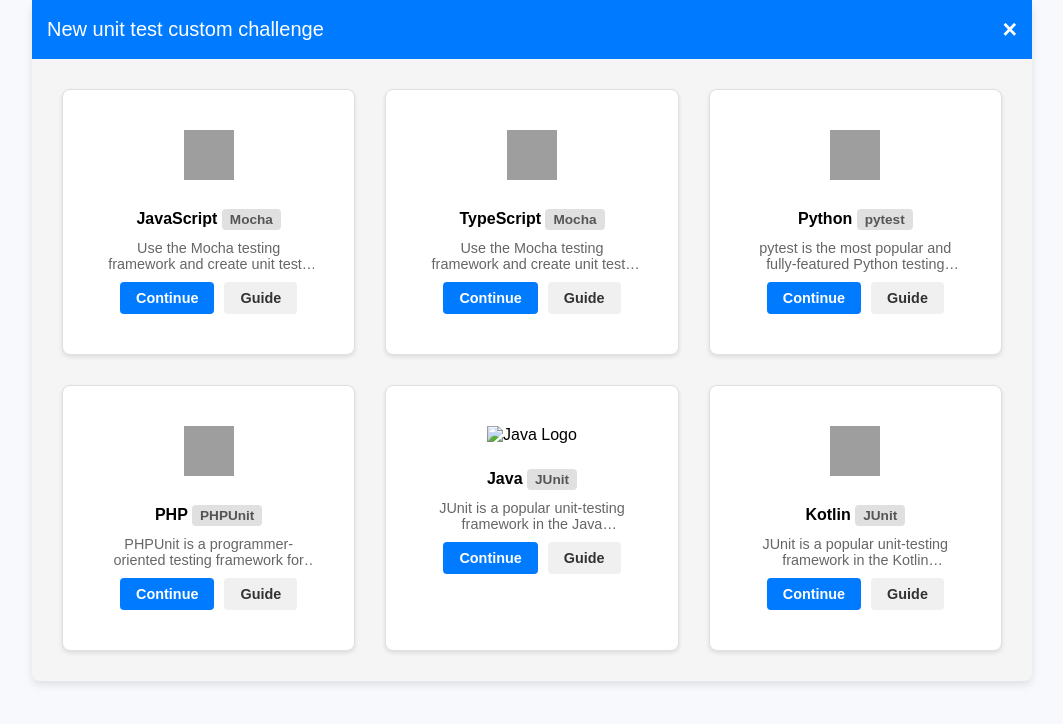
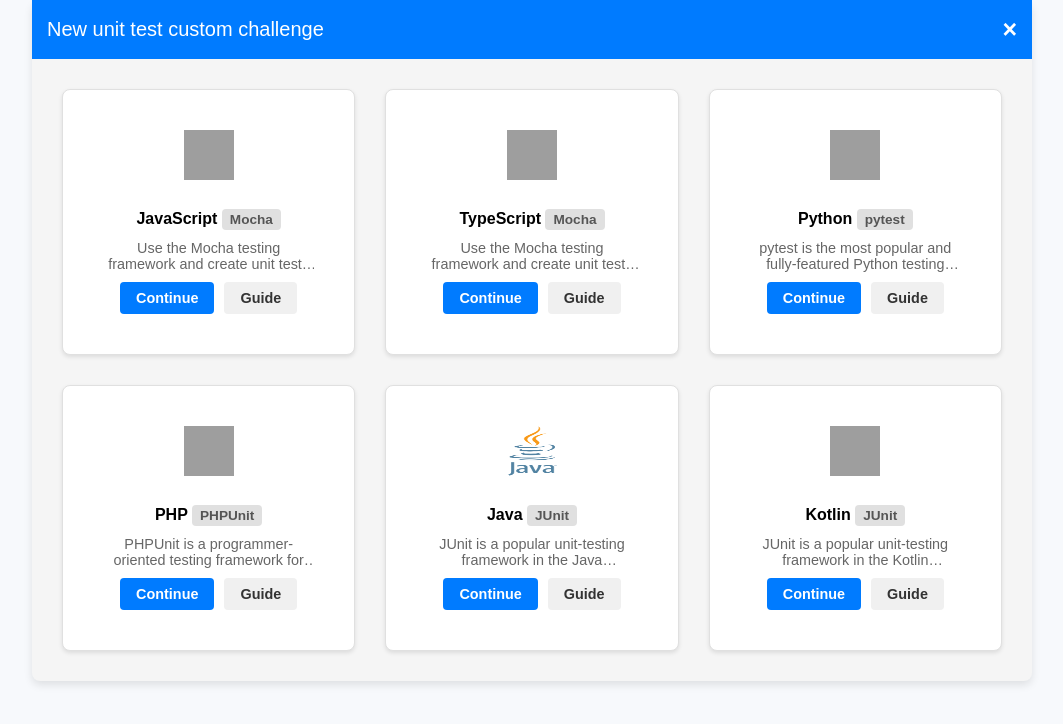
Before and after one commit to Tundune/lab6, a plain HTML site: page index.html in a window 1280 px wide. Shown: the whole page, without its empty margins (108-1171 px from the left). Drawn offline with Linux system fonts and the light colour scheme; the site is published under a folder, as on GitHub Pages, so addresses that start at the root find nothing; grey boxes are pictures that could not be loaded.

Commit message:
Update index.html

```diff
--- a/index.html
+++ b/index.html
@@ -50,7 +50,7 @@
         </div>
       </div>
       <div class="card">
-        <img src="/img/Java_programming_language_logo.svg.png" alt="Java Logo">
+        <img src="./img/Java_programming_language_logo.svg.png" alt="Java Logo">
         <div class="card-title">Java <span class="card-subtitle">JUnit</span></div>
         <div class="card-description">JUnit is a popular unit-testing framework in the Java ecosystem.</div>
         <div class="buttons">
```
